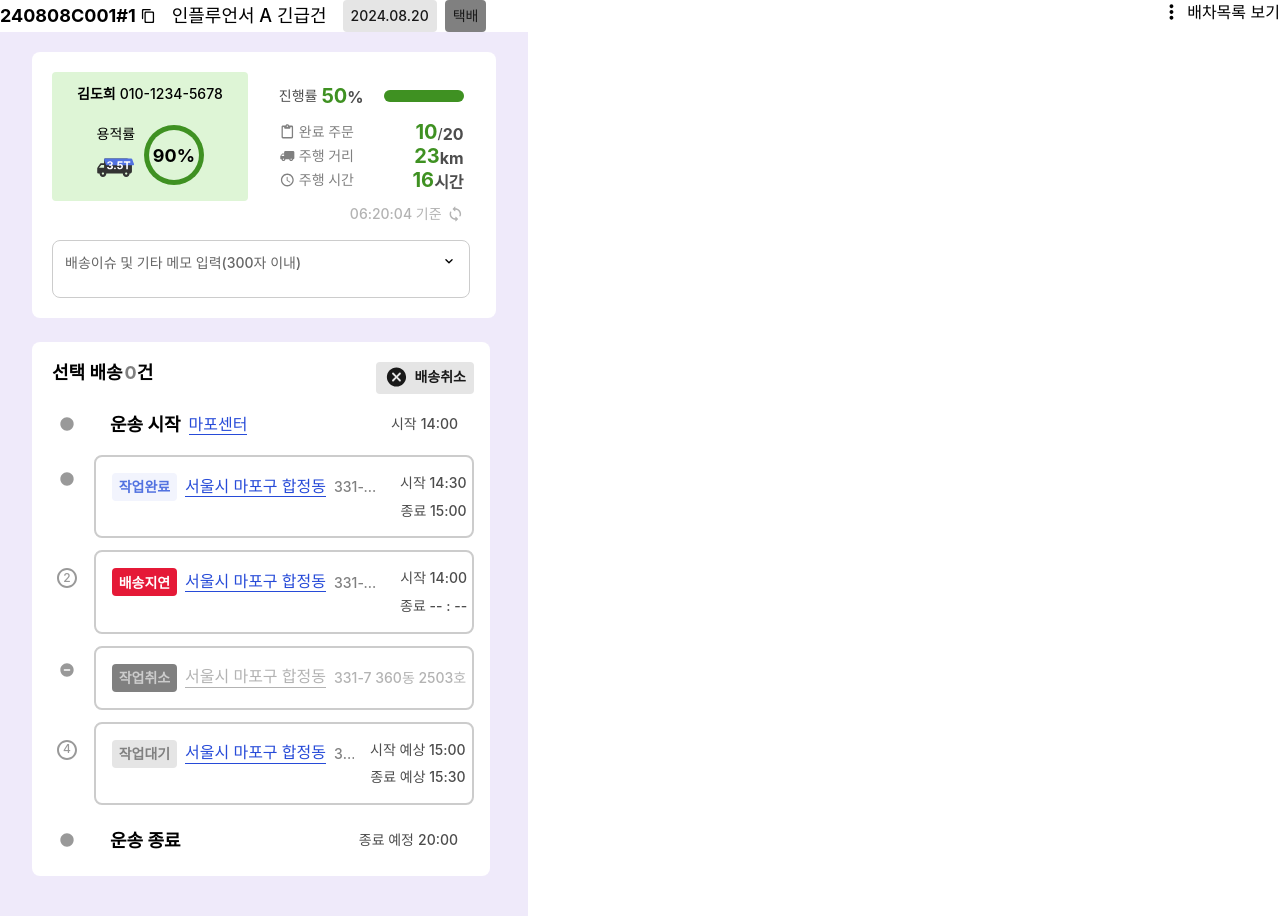
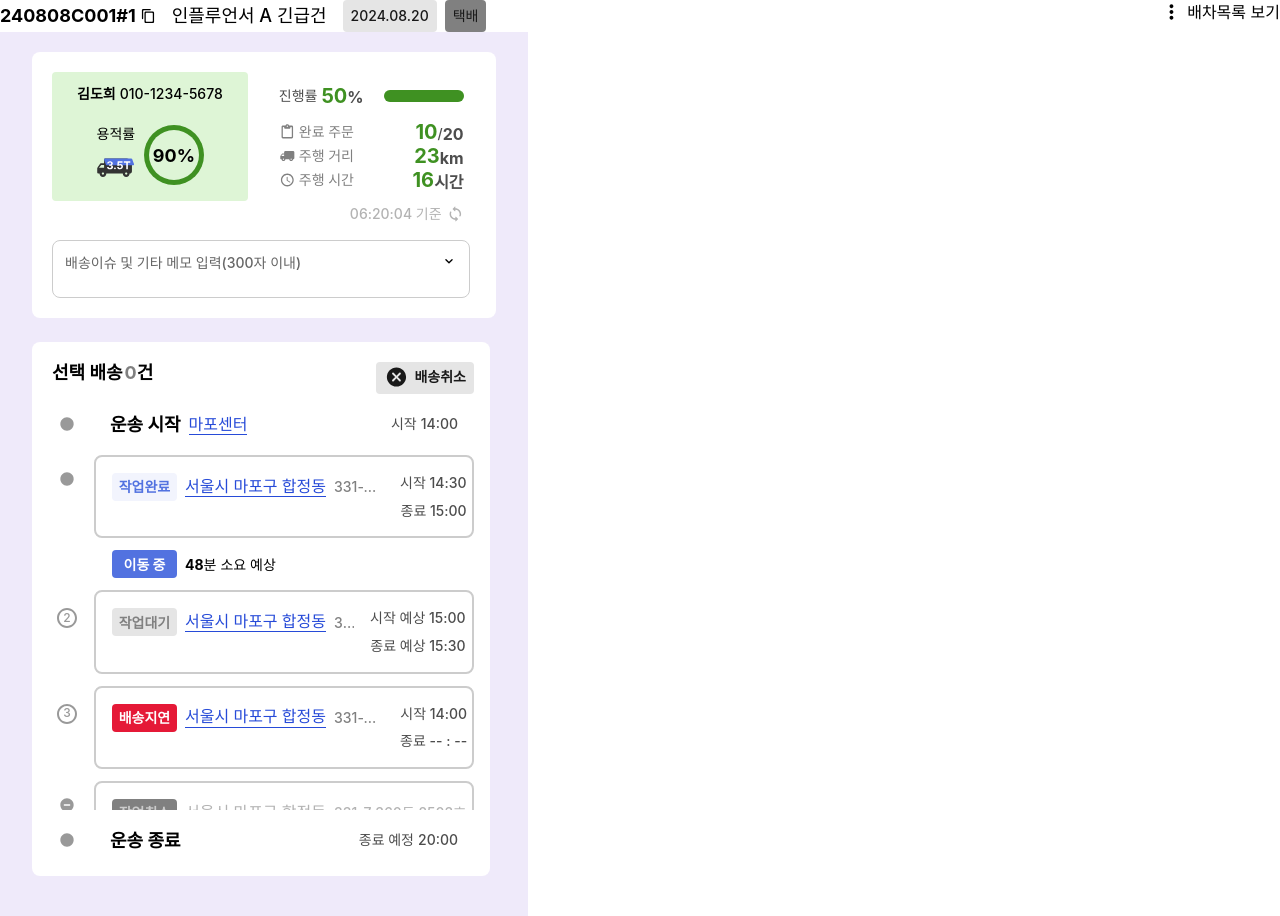
Before and after one commit to FastCampus-Final-Group2/finalproject, a Next.js app: page /control/detail/dispatchCode in a window 1280 px wide. Built offline with nearby package versions, Linux system fonts and the light colour scheme; a web font is replaced by a local one.

Commit message:
feat: 이동 중 컴포넌트 제작

```diff
--- /dev/null
+++ b/src/components/DeliveryRoutine/DeliveryRoutineDetail/Moving.tsx
@@ -0,0 +1,14 @@
+import DeliveryStatusTag from "@/components/DeliveryStatusTag";
+
+const Moving = () => {
+  return (
+    <div className="ml-[50px] flex items-center gap-[8px] pl-[18px]">
+      <DeliveryStatusTag>이동 중</DeliveryStatusTag>
+      <p className="text-B-14-R">
+        <span className="text-B-14-B">48</span>분 소요 예상
+      </p>
+    </div>
+  );
+};
+
+export default Moving;
--- a/src/components/DeliveryRoutine/DeliveryRoutineDetail/index.tsx
+++ b/src/components/DeliveryRoutine/DeliveryRoutineDetail/index.tsx
@@ -1,7 +1,11 @@
+"use client";
+
 import { IconId } from "@/components/core/Icon";
 import DeliveryStatusTag from "@/components/DeliveryStatusTag";
 import DeliveryStopoverListCard from "@/components/DeliveryRoutine/DeliveryStopoverListCard";
 import CircleCheckbox from "./CircleCheckbox";
+import React from "react";
+import Moving from "./Moving";
 
 // DeliveryRoutineDetailStatus 배열의 타입을 정의합니다
 interface DeliveryRoutineDetailStatusItem {
@@ -32,6 +36,18 @@ const DeliveryRoutineDetailStatus: DeliveryRoutineDetailStatusItem[] = [
   },
   {
     order: 2,
+    status: "waiting",
+    text: "작업대기",
+    startTime: "",
+    endTime: "",
+    expectedStartTime: "15:00",
+    expectedEndTime: "15:30",
+    iconId: "circle",
+    address: "서울시 마포구 합정동",
+    addressDetail: "331-7 360동 2503호",
+  },
+  {
+    order: 3,
     status: "delayed",
     text: "배송지연",
     startTime: "14:00",
@@ -43,7 +59,7 @@ const DeliveryRoutineDetailStatus: DeliveryRoutineDetailStatusItem[] = [
     addressDetail: "331-7 360동 2503호",
   },
   {
-    order: 3,
+    order: 4,
     status: "cancelled",
     text: "작업취소",
     startTime: "",
@@ -55,7 +71,7 @@ const DeliveryRoutineDetailStatus: DeliveryRoutineDetailStatusItem[] = [
     addressDetail: "331-7 360동 2503호",
   },
   {
-    order: 4,
+    order: 5,
     status: "waiting",
     text: "작업대기",
     startTime: "",
@@ -67,7 +83,7 @@ const DeliveryRoutineDetailStatus: DeliveryRoutineDetailStatusItem[] = [
     addressDetail: "331-7 360동 2503호",
   },
   {
-    order: 5,
+    order: 6,
     status: "default",
     text: "작업시작",
     startTime: "15:30",
@@ -79,10 +95,11 @@ const DeliveryRoutineDetailStatus: DeliveryRoutineDetailStatusItem[] = [
     addressDetail: "331-7 360동 2503호",
   },
 ];
+
 const DeliveryRoutineDetail = () => {
   return (
     <div className="flex h-[355px] flex-col gap-[12px] overflow-scroll scrollbar-hide">
-      {DeliveryRoutineDetailStatus.map((item) => {
+      {DeliveryRoutineDetailStatus.map((item, index) => {
         let startTimeLabel = "시작";
         let endTimeLabel = "종료";
         let displayStartTime = item.startTime;
@@ -115,7 +132,8 @@ const DeliveryRoutineDetail = () => {
         }
 
         return (
-          <div className="flex w-[430px] justify-between" key={item.order}>
+          <React.Fragment key={item.order}>
+            <div className="flex w-[430px] justify-between">
               <CircleCheckbox iconId={item.iconId} status={item.status} order={item.order} />
               <DeliveryStopoverListCard background={item.status === "default" ? "start" : undefined}>
                 <ul className={item.status === "cancelled" ? "text-gray-300" : ""}>
@@ -139,7 +157,9 @@ const DeliveryRoutineDetail = () => {
                   </li>
                 </ul>
                 <ul
-                className={`flex flex-col items-end gap-[8px] text-nowrap text-B-14-M ${item.status === "cancelled" ? "hidden" : "text-gray-700"}`}
+                  className={`flex flex-col items-end gap-[8px] text-nowrap text-B-14-M ${
+                    item.status === "cancelled" ? "hidden" : "text-gray-700"
+                  }`}
                 >
                   <li>
                     {startTimeLabel} <span>{displayStartTime}</span>
@@ -150,6 +170,9 @@ const DeliveryRoutineDetail = () => {
                 </ul>
               </DeliveryStopoverListCard>
             </div>
+            {/* '작업완료'와 '작업대기' 사이에 '이동 중' 컴포넌트를 삽입 */}
+            {item.text === "작업완료" && DeliveryRoutineDetailStatus[index + 1]?.text === "작업대기" && <Moving />}
+          </React.Fragment>
         );
       })}
     </div>
```
Lines whose indentation alone changed are shown as unchanged.
